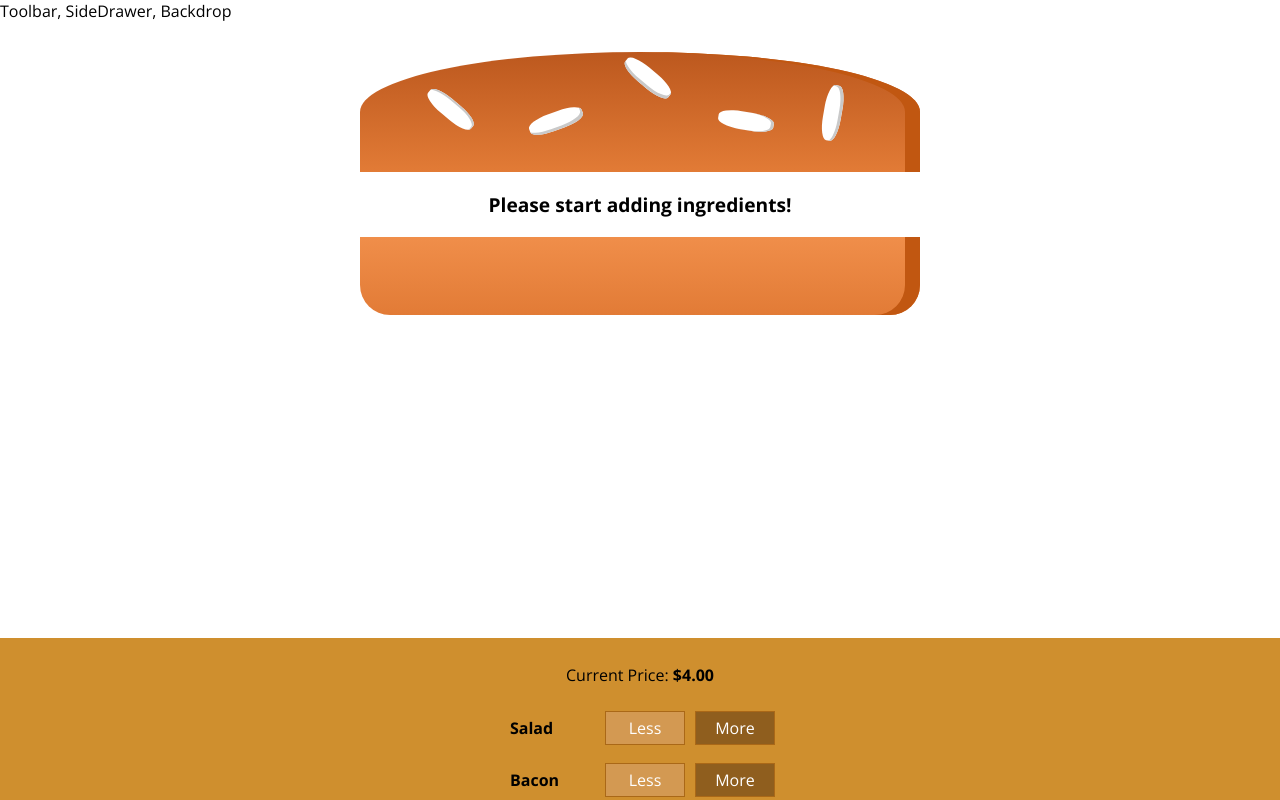
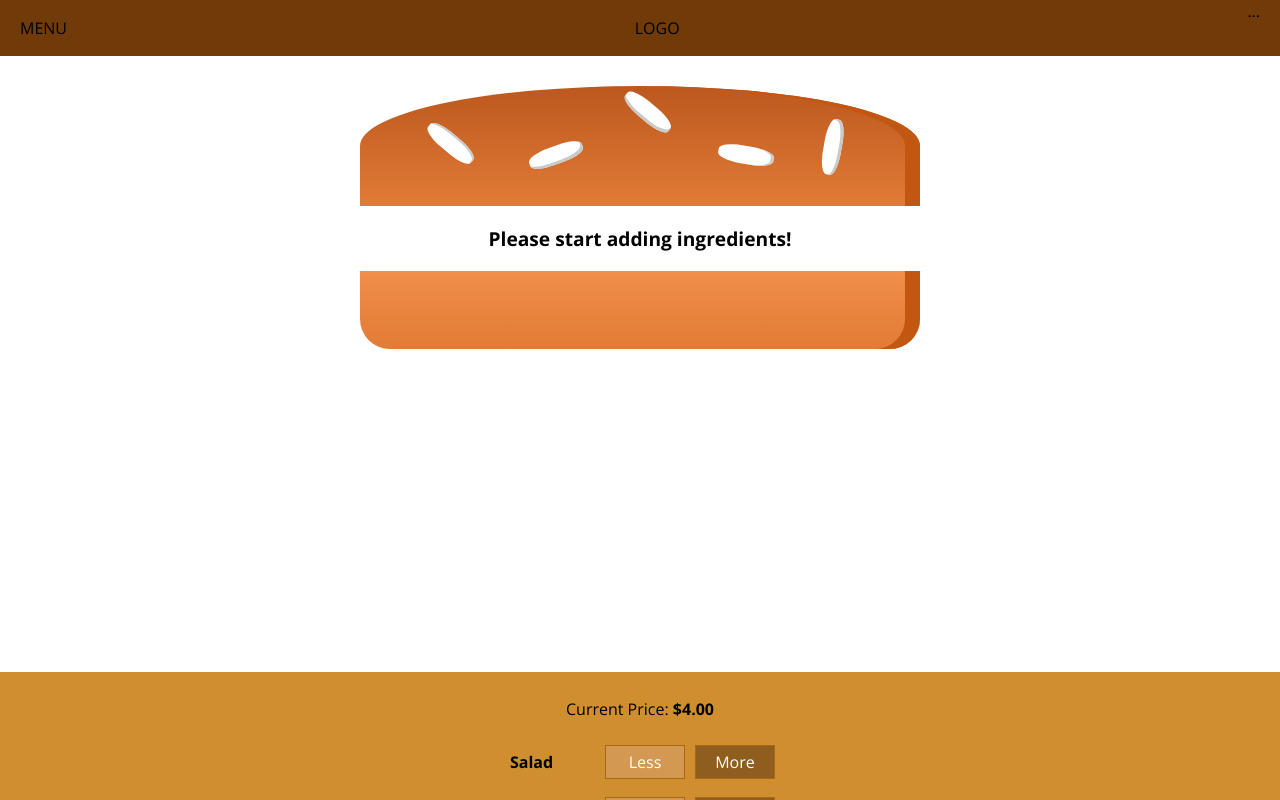
Before and after one commit to saraemanuelsson/burger-builder, a React app: page / in a window 1280 px wide. Shown: the top 800 px of the page. Built offline with nearby package versions, Linux system fonts and the light colour scheme.

Commit message:
Basic toolbar component added

```diff
--- a/src/components/Burger/OrderSummary/OrderSummary.js
+++ b/src/components/Burger/OrderSummary/OrderSummary.js
@@ -15,6 +15,7 @@
             <ul>
                 {ingredientSummary}
             </ul>
+            <p><strong>Total Price: ${props.price.toFixed(2)}</strong></p>
             <p>Continue to Checkout?</p>
             <Button btnType="danger" clicked={props.purchaseCancelled} >CANCEL</Button>
             <Button btnType="success" clicked={props.purchaseContinued} >CONTINUE</Button>
--- a/src/components/Layout/Layout.css
+++ b/src/components/Layout/Layout.css
@@ -1,3 +1,3 @@
 .content {
-    margin-top: 16px;
+    margin-top: 72px;
 }
--- a/src/components/Layout/Layout.js
+++ b/src/components/Layout/Layout.js
@@ -1,10 +1,11 @@
 import React from "react"
 import Aux from "../../hoc/aux"
 import "./Layout.css"
+import ToolBar from "../Navigation/ToolBar/ToolBar"
 
 const layout = (props) => (
     <Aux>
-        <div>Toolbar, SideDrawer, Backdrop</div>
+        <ToolBar/>
         <main className="content">
             {props.children}
         </main>
--- /dev/null
+++ b/src/components/Navigation/ToolBar/ToolBar.css
@@ -0,0 +1,18 @@
+.toolBar {
+    height: 56px;
+    width: 100%;
+    position: fixed;
+    top: 0;
+    left: 0;
+    background: #703B09;
+    display: flex;
+    justify-content: space-between;
+    align-items: center;
+    padding: 0 20px;
+    box-sizing: border-box;
+    z-index: 90;
+}
+
+.toolBar nav {
+    height: 100%;
+}
--- /dev/null
+++ b/src/components/Navigation/ToolBar/ToolBar.js
@@ -0,0 +1,18 @@
+import React from "react"
+import "./ToolBar.css"
+
+const ToolBar = (props) => {
+
+    return (
+        <header className="toolBar">
+            <div>MENU</div>
+            <div>LOGO</div>
+            <nav>
+                ...
+            </nav>
+        </header>
+    )
+
+}
+
+export default ToolBar
--- a/src/containers/BurgerBuilder/BurgerBuilder.js
+++ b/src/containers/BurgerBuilder/BurgerBuilder.js
@@ -88,6 +88,7 @@
                 <Modal show={this.state.purchasing} modalClosed={this.purchaseCancelHandler}>
                     <OrderSummary
                         ingredients={this.state.ingredients}
+                        price={this.state.totalPrice}
                         purchaseCancelled={this.purchaseCancelHandler}
                         purchaseContinued={this.purchaseContinueHandler}
                     />
```
